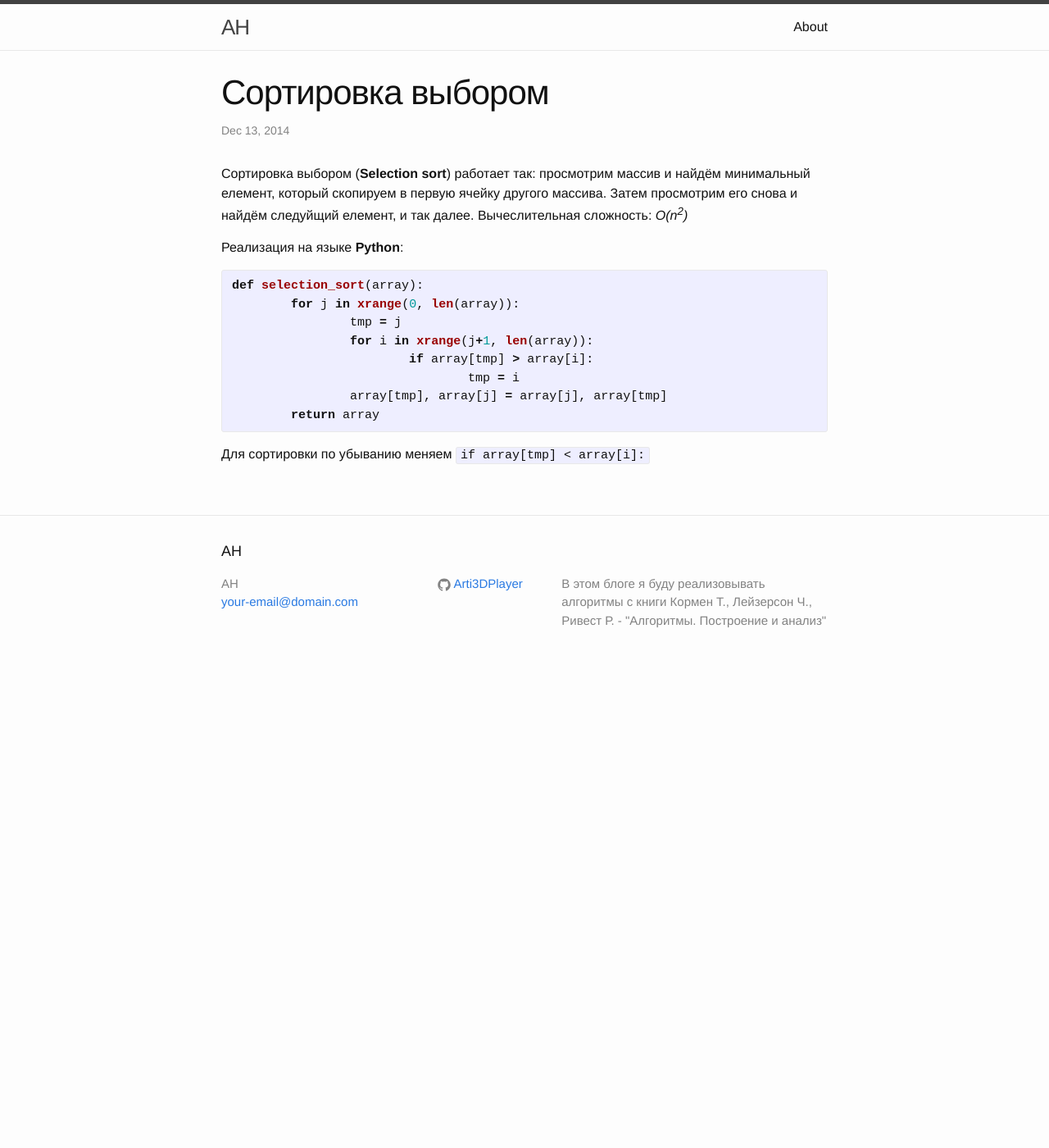
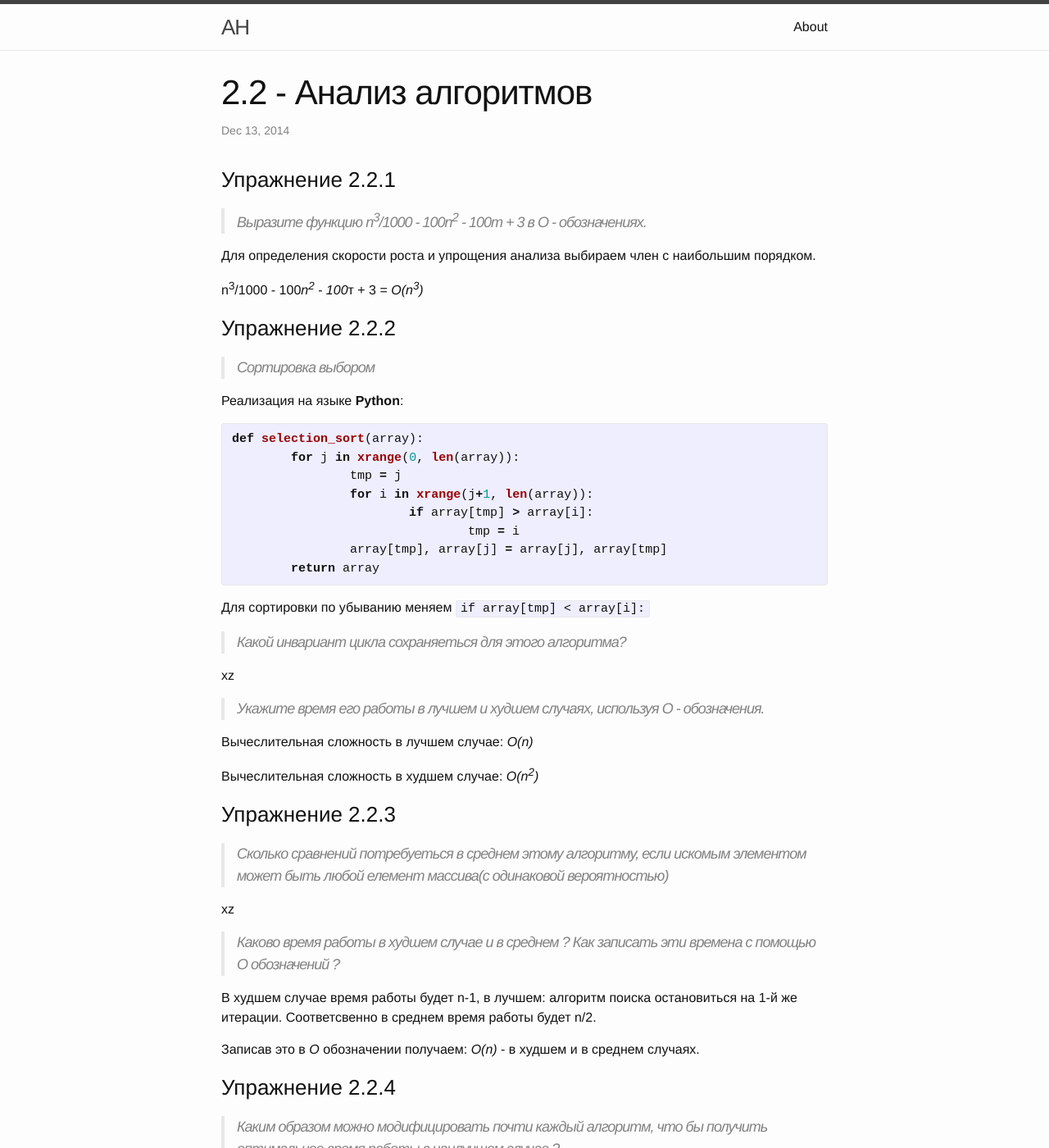
Before and after one commit to Arti3DPlayer/Arti3DPlayer.github.io, a Jekyll site: the page built from _posts/2014-12-12-Сортировка выбором.markdown, in a window 1280 px wide and 1400 px high. Shown: the whole window at 82% size. Built offline with Jekyll 4.4.1, drawn with Linux system fonts in a browser that asks for light colours; some of the changed text lies outside the part shown.

```diff
--- a/_posts/2014-12-12-Сортировка выбором.markdown
+++ b/_posts/2014-12-12-Сортировка выбором.markdown
@@ -1,13 +1,21 @@
 ---
 layout: post
-title:  "Сортировка выбором"
+title:  "2.2 - Анализ алгоритмов"
 date:   2014-12-13 19:12:48
 ---
-Сортировка выбором (**Selection sort**) работает так: просмотрим массив и найдём минимальный елемент, который скопируем в первую ячейку другого массива. Затем просмотрим его снова и найдём следуйщий елемент, и так далее.
-Вычеслительная сложность: *O(n<sup>2</sup>)*
+### Упражнение 2.2.1
+
+> Выразите функцию n<sup>3</sup>/1000 - 100*n<sup>2</sup> - 100*т + 3 в *O* - обозначениях.
+
+Для определения скорости роста и упрощения анализа выбираем член с наибольшим порядком.
+
+
+n<sup>3</sup>/1000 - 100*n<sup>2</sup> - 100*т + 3 = *O(n<sup>3</sup>)*
+
+### Упражнение 2.2.2
+> Сортировка выбором
 
 Реализация на языке **Python**:
-
 
 {% highlight python %}
 def selection_sort(array):
@@ -21,3 +29,34 @@
 {% endhighlight %}
 
 Для сортировки по убыванию меняем `if array[tmp] < array[i]:`
+
+> Какой инвариант цикла сохраняеться для этого алгоритма?
+
+xz
+
+> Укажите время его работы в лучшем и худшем случаях, используя *O* - обозначения.
+
+Вычеслительная сложность в лучшем случае: *O(n)*
+
+
+Вычеслительная сложность в худшем случае: *O(n<sup>2</sup>)*
+
+### Упражнение 2.2.3
+
+> Сколько сравнений потребуеться в среднем этому алгоритму, если искомым элементом может быть любой елемент массива(с одинаковой вероятностью)
+
+xz
+
+
+> Каково время работы в худшем случае и в среднем ? Как записать эти времена с помощью *O* обозначений ?
+
+В худшем случае время работы будет n-1, в лучшем: алгоритм поиска остановиться на 1-й же итерации. Соответсвенно в среднем время работы будет n/2.
+
+Записав это в *O* обозначении получаем:
+*O(n)* - в худшем и в среднем случаях.
+
+### Упражнение 2.2.4
+
+> Каким образом можно модифицировать почти каждый алгоритм, что бы получить оптимальное время работы в наилучшем случае ?
+
+xz
```
